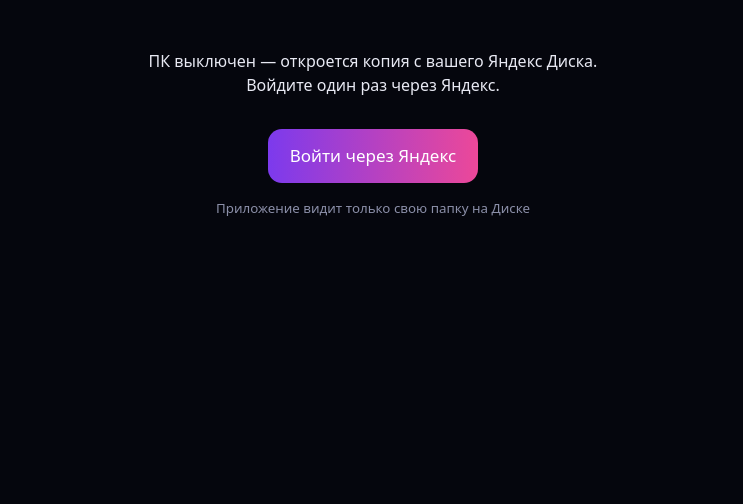
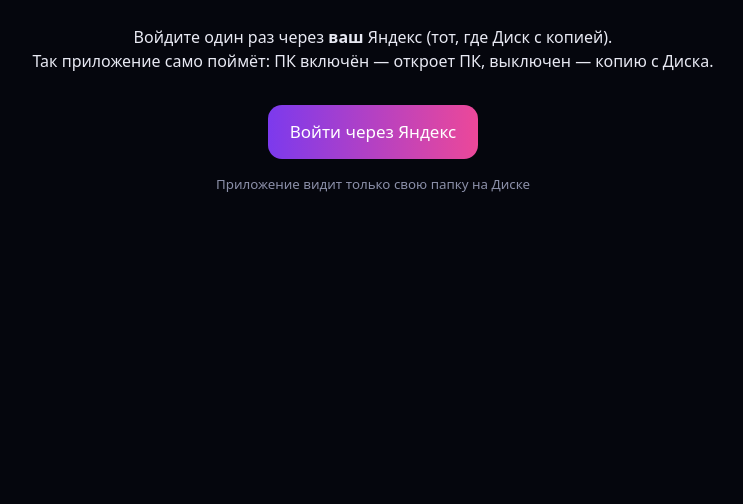
Before and after one commit to milkandr940-lgtm/pyat-idei-link, a plain HTML site: page app/index.html in a window 1280 px wide. Shown: the part 344-848 px from the top of the page, without its empty margins (267-1010 px from the left). Drawn offline with Linux system fonts and the light colour scheme; no server answers.

Commit message:
Телефонная версия без ПК (Яндекс Диск)

```diff
--- a/app/index.html
+++ b/app/index.html
@@ -26,8 +26,18 @@ padding:14px 22px;font-size:17px;text-decoration:none}#boot small{color:#8b8fa8}
   if (!token) {
     var back = location.origin + location.pathname
     var url = 'https://oauth.yandex.ru/authorize?response_type=token&client_id=' + CLIENT + '&redirect_uri=' + encodeURIComponent(back)
-    say('<h2>nuxnux без ПК</h2><p>ПК выключен — откроется копия с вашего Яндекс Диска.<br>Войдите один раз через Яндекс.</p>'
-      + '<a href="' + url + '">Войти через Яндекс</a><small>Приложение видит только свою папку на Диске</small>')
+    say('<h2>nuxnux</h2><p>Войдите один раз через <b>ваш</b> Яндекс (тот, где Диск с копией).<br>'
+      + 'Так приложение само поймёт: ПК включён — откроет ПК, выключен — копию с Диска.</p>'
+      + '<a href="' + url + '">Войти через Яндекс</a><small>Приложение видит только свою папку на Диске</small>'
+      + '<p id="direct"></p>')
+    // Без входа: адрес ПК из ссылки на GitHub — открыть ПК напрямую (работает, только когда ПК включён).
+    fetch('https://api.github.com/repos/milkandr940-lgtm/pyat-idei-link/contents/link.json?t=' + Date.now(),
+      { headers: { Accept: 'application/vnd.github.raw+json' }, cache: 'no-store' })
+      .then(function (r) { return r.ok ? r.json() : null })
+      .then(function (j) {
+        var el = document.getElementById('direct')
+        if (j && j.url && el) el.innerHTML = '<a href="' + j.url + '/m" style="background:none;border:1px solid #333">Открыть ПК без входа</a>'
+      }).catch(function () {})
     return
   }
   // Куда идти: ПК раз в минуту отмечается на Диске (alive + адрес туннеля). Свежая отметка — открываем ПК.
```
